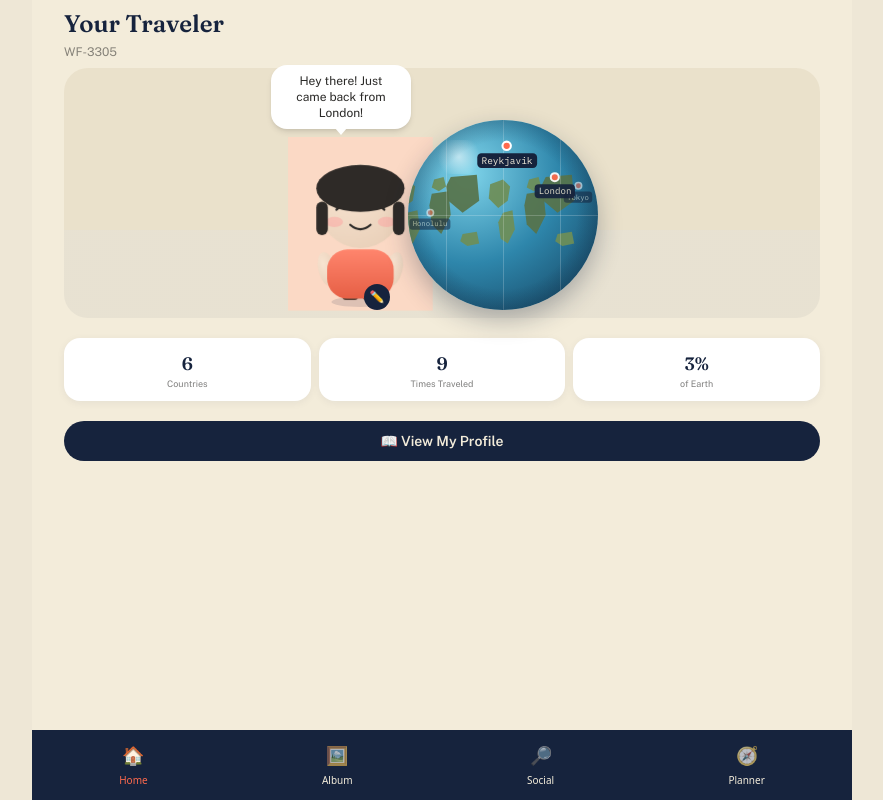
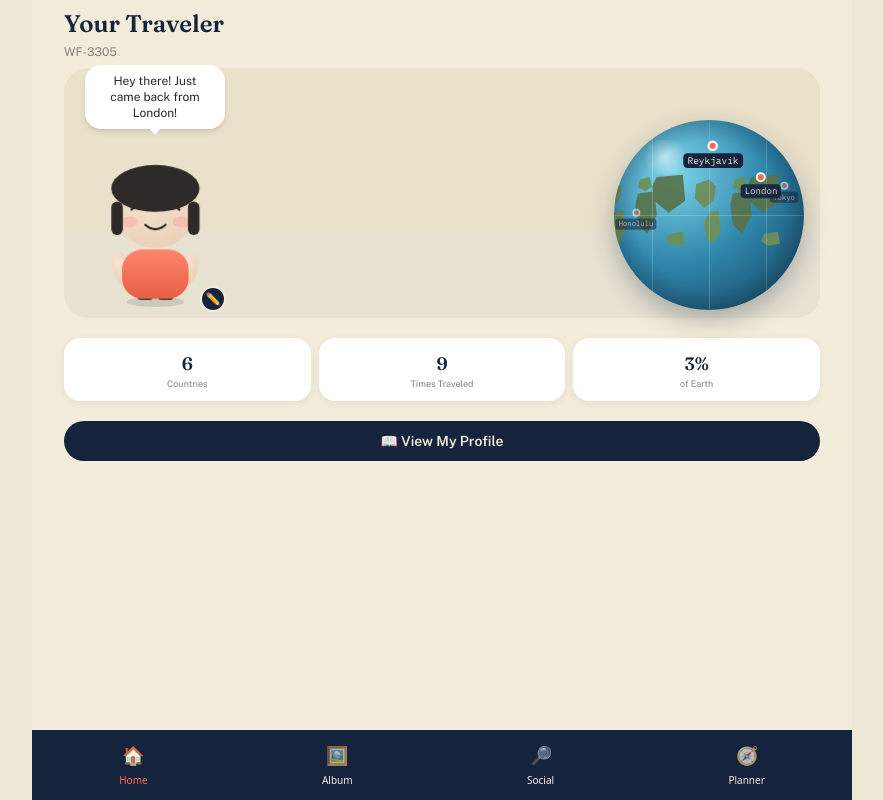
Before and after one commit to Amandis-ai/miley, a React (Vite) app: page / in a window 1280 px wide. Shown: the whole page, without its empty margins (198-1081 px from the left). Built offline with nearby package versions, Linux system fonts and the light colour scheme.

Commit message:
Add files via upload

```diff
--- a/App.jsx
+++ b/App.jsx
@@ -188,7 +188,7 @@ function AvatarSVG({ av, scale = 1 }) {
 const DEFAULT_AVATAR = {
   skin: SKIN_TONES[1], hairColor: HAIR_COLORS[0], hairstyle: "bob", eyes: "Happy", brow: "Curved",
   eyeColor: EYE_COLORS[0], outfitColor: OUTFIT_COLORS[0].hex, glasses: "none", hat: "none",
-  background: "peach", accessories: [], holiday: null, aiAvatarUrl: null, floatingEmojis: [],
+  background: "none", accessories: [], holiday: null, aiAvatarUrl: null, floatingEmojis: [],
 };
 
 /* ===========================================================
@@ -529,8 +529,8 @@ function HomeTab({ av, setAv, badgeStats, onOpenSelfProfile, onViewProfile }) {
           <p className="text-xs mt-1" style={{ color: colors.charcoal, opacity: 0.55 }}>{MY_PROFILE_ID}</p>
         </div>
       </div>
-      <div className="relative rounded-3xl flex items-end justify-center gap-3 px-3" style={{ height: 250, background: `linear-gradient(180deg, ${colors.paperDim} 0%, ${colors.paperDim} 65%, ${colors.ink}0d 65%, ${colors.ink}0d 100%)` }}>
-        <div className="relative flex flex-col items-center" style={{ width: 110 }}>
+      <div className="relative rounded-3xl flex items-end justify-between gap-2 px-4" style={{ height: 250, background: `linear-gradient(180deg, ${colors.paperDim} 0%, ${colors.paperDim} 65%, ${colors.ink}0d 65%, ${colors.ink}0d 100%)` }}>
+        <div className="relative flex flex-col items-center shrink-0" style={{ width: 150 }}>
           <div className="absolute flex flex-col items-center" style={{ bottom: "calc(100% + 2px)", width: 140, left: "50%", transform: "translateX(-50%)" }}>
             {editing ? (
               <div className="rounded-2xl px-3 py-2 shadow-md w-full" style={{ background: "#fff" }}>
@@ -544,11 +544,11 @@ function HomeTab({ av, setAv, badgeStats, onOpenSelfProfile, onViewProfile }) {
           <button onClick={onOpenSelfProfile} className="relative hover:scale-105 transition-transform">
             <AvatarDisplay av={av} size={118} svgScale={0.62} rounded="rounded-full" />
           </button>
-          <button onClick={() => setShowCustomize(true)} className="absolute rounded-full flex items-center justify-center" style={{ width: 26, height: 26, background: colors.ink, right: 6, bottom: 8, zIndex: 40 }}>
+          <button onClick={() => setShowCustomize(true)} className="absolute rounded-full flex items-center justify-center" style={{ width: 26, height: 26, background: colors.ink, right: 4, bottom: 6, zIndex: 50, border: "2px solid " + colors.paper }}>
             <span style={{ fontSize: 12 }}>✏️</span>
           </button>
         </div>
-        <div className="pb-2"><Globe rotation={rotation} onPointerDownRotate={onPointerDownRotate} onPinClick={onPinClick} /></div>
+        <div className="pb-2 shrink-0"><Globe rotation={rotation} onPointerDownRotate={onPointerDownRotate} onPinClick={onPinClick} /></div>
       </div>
 
       <div className="pt-5">
```
